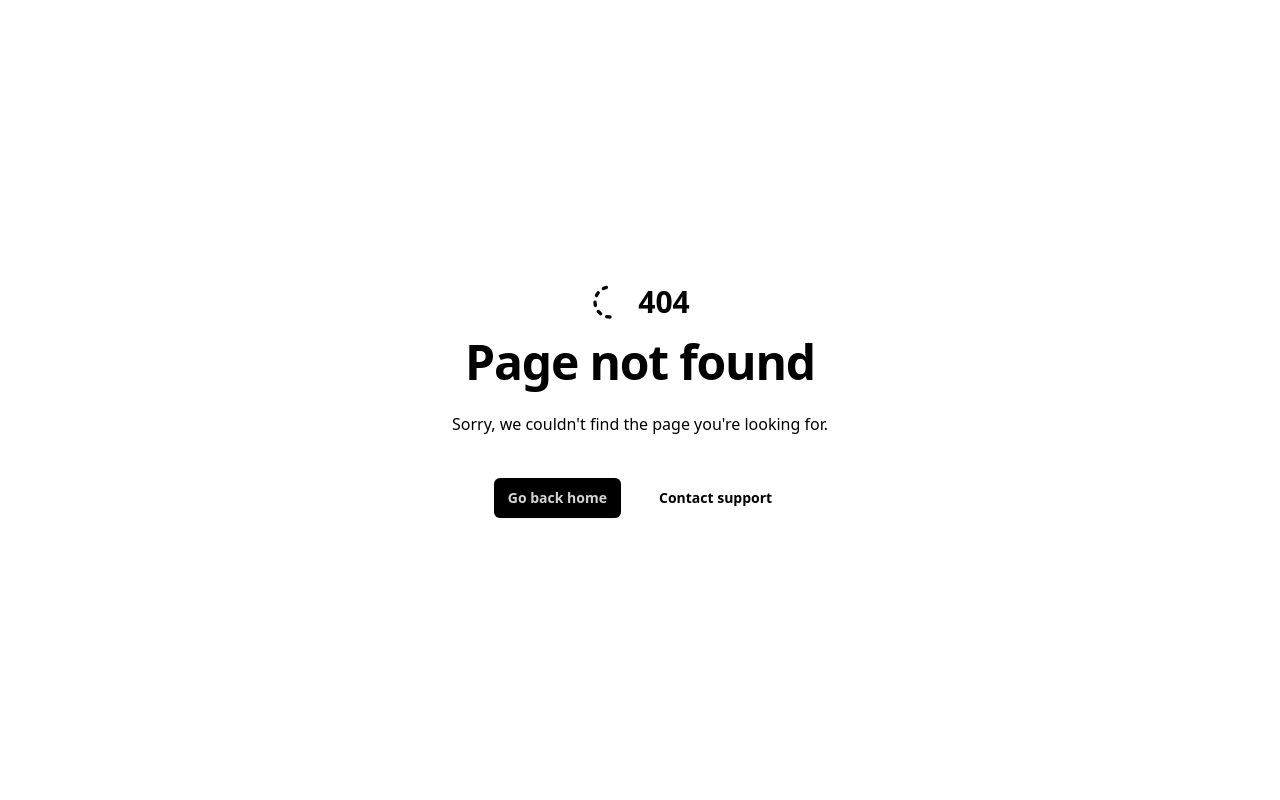
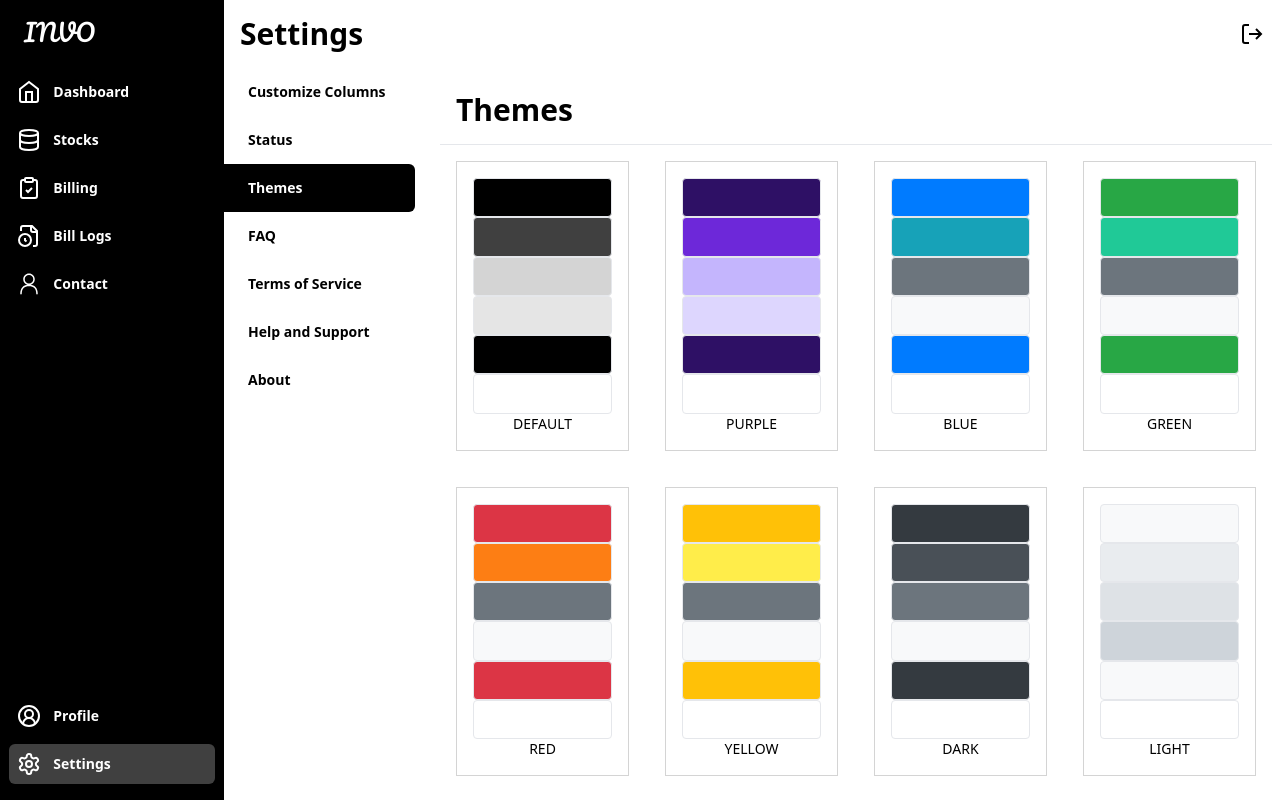
Before and after one commit to nikhitkumar00/INVO_V2, a Next.js app: page /settings/themes in a window 1280 px wide. Before the commit this address had no page. Built offline with nearby package versions, Linux system fonts and the light colour scheme.

Commit message:
Updated Seiings, Added themes

```diff
--- a/app/(main)/settings/appearance/page.tsx
+++ /dev/null
@@ -1,64 +0,0 @@
-"use client";
-import { Switch } from "@/components/switch";
-import Header from "../../_components/Header";
-import { useEffect, useState } from "react";
-
-type CssVars = {
-  "--primary-color": string;
-  "--secondary-color": string;
-  "--tertiary-color": string;
-  "--quartinary-color": string;
-  "--background-color": string;
-  [key: string]: string;
-};
-
-const Appearance = () => {
-  const [cssVars, setCssVars] = useState<CssVars>({
-    "--primary-color": "#000000",
-    "--secondary-color": "#404040",
-    "--tertiary-color": "#d4d4d4",
-    "--quartinary-color": "#e5e5e5",
-    "--background-color": "#ffffff",
-  });
-
-  const changeColors = () => {
-    if (cssVars["--background-color"] === "#ffffff") {
-      setCssVars({
-        "--primary-color": "#ffffff",
-        "--secondary-color": "#404040",
-        "--tertiary-color": "#d4d4d4",
-        "--quartinary-color": "#e5e5e5",
-        "--navbar-color": "#000000",
-        "--background-color": "#000000",
-      });
-    } else {
-      setCssVars({
-        "--primary-color": "#000000",
-        "--secondary-color": "#404040",
-        "--tertiary-color": "#d4d4d4",
-        "--quartinary-color": "#e5e5e5",
-        "--navbar-color": "#000000",
-        "--background-color": "#ffffff",
-      });
-    }
-  };
-
-  useEffect(() => {
-    const root = document.documentElement;
-    Object.keys(cssVars).forEach((key) => {
-      (root.style as any).setProperty(key, cssVars[key]);
-    });
-  }, [cssVars]);
-
-  return (
-    <>
-      <Header title="Themes" />
-      <hr />
-      <div className="flex gap-96 p-8">
-        <div className="text-lg">Dark Mode</div>
-        <Switch onClick={changeColors} />
-      </div>
-    </>
-  );
-};
-export default Appearance;
--- a/app/(main)/settings/layout.tsx
+++ b/app/(main)/settings/layout.tsx
@@ -19,8 +19,8 @@ export default function RootLayout({
       link: "/settings/status",
     },
     {
-      name: "Appearance",
-      link: "/settings/appearance",
+      name: "Themes",
+      link: "/settings/themes",
     },
     {
       name: "FAQ",
--- /dev/null
+++ b/app/(main)/settings/themes/page.tsx
@@ -0,0 +1,158 @@
+"use client";
+import { toast } from "sonner";
+import Header from "../../_components/Header";
+
+type theme = {
+  name: string;
+  "--primary-color": string;
+  "--secondary-color": string;
+  "--tertiary-color": string;
+  "--quartinary-color": string;
+  "--navbar-color": string;
+  "--background-color": string;
+};
+
+const Themes = () => {
+  const data: theme[] = [
+    {
+      name: "Default",
+      "--primary-color": "#000000",
+      "--secondary-color": "#404040",
+      "--tertiary-color": "#d4d4d4",
+      "--quartinary-color": "#e5e5e5",
+      "--navbar-color": "#000000",
+      "--background-color": "#ffffff",
+    },
+    {
+      name: "Purple",
+      "--primary-color": "#2e1065",
+      "--secondary-color": "#6d28d9",
+      "--tertiary-color": "#c4b5fd",
+      "--quartinary-color": "#ddd6fe",
+      "--navbar-color": "#2e1065",
+      "--background-color": "#ffffff",
+    },
+    {
+      name: "Blue",
+      "--primary-color": "#007bff",
+      "--secondary-color": "#17a2b8",
+      "--tertiary-color": "#6c757d",
+      "--quartinary-color": "#f8f9fa",
+      "--navbar-color": "#007bff",
+      "--background-color": "#ffffff",
+    },
+    {
+      name: "Green",
+      "--primary-color": "#28a745",
+      "--secondary-color": "#20c997",
+      "--tertiary-color": "#6c757d",
+      "--quartinary-color": "#f8f9fa",
+      "--navbar-color": "#28a745",
+      "--background-color": "#ffffff",
+    },
+    {
+      name: "Red",
+      "--primary-color": "#dc3545",
+      "--secondary-color": "#fd7e14",
+      "--tertiary-color": "#6c757d",
+      "--quartinary-color": "#f8f9fa",
+      "--navbar-color": "#dc3545",
+      "--background-color": "#ffffff",
+    },
+    {
+      name: "Yellow",
+      "--primary-color": "#ffc107",
+      "--secondary-color": "#ffed4a",
+      "--tertiary-color": "#6c757d",
+      "--quartinary-color": "#f8f9fa",
+      "--navbar-color": "#ffc107",
+      "--background-color": "#ffffff",
+    },
+    {
+      name: "Dark",
+      "--primary-color": "#343a40",
+      "--secondary-color": "#495057",
+      "--tertiary-color": "#6c757d",
+      "--quartinary-color": "#f8f9fa",
+      "--navbar-color": "#343a40",
+      "--background-color": "#ffffff",
+      },
+    {
+      name: "Light",
+      "--primary-color": "#f8f9fa",
+      "--secondary-color": "#e9ecef",
+      "--tertiary-color": "#dee2e6",
+      "--quartinary-color": "#ced4da",
+      "--navbar-color": "#f8f9fa",
+      "--background-color": "#ffffff",
+    }
+  ];
+  return (
+    <div className="flex h-full w-full flex-col">
+      <Header title="Themes" />
+      <hr />
+      <div className="grid flex-grow grid-cols-4 gap-1 rounded-md">
+        {data.map((theme, index) => (
+          <div
+            key={index}
+            className="m-4 flex cursor-pointer flex-col items-center justify-between border border-tertiary p-4 duration-200 hover:scale-110"
+            onClick={() => {
+              document.documentElement.style.setProperty(
+                "--primary-color",
+                theme["--primary-color"],
+              );
+              document.documentElement.style.setProperty(
+                "--secondary-color",
+                theme["--secondary-color"],
+              );
+              document.documentElement.style.setProperty(
+                "--tertiary-color",
+                theme["--tertiary-color"],
+              );
+              document.documentElement.style.setProperty(
+                "--quartinary-color",
+                theme["--quartinary-color"],
+              );
+              document.documentElement.style.setProperty(
+                "--navbar-color",
+                theme["--navbar-color"],
+              );
+              document.documentElement.style.setProperty(
+                "--background-color",
+                theme["--background-color"],
+              );
+              toast.info("Theme Changed to " + theme.name);
+            }}
+          >
+            <div
+              style={{ backgroundColor: theme["--primary-color"] }}
+              className="w-full flex-1 rounded border"
+            ></div>
+            <div
+              style={{ backgroundColor: theme["--secondary-color"] }}
+              className="w-full flex-1 rounded border"
+            ></div>
+            <div
+              style={{ backgroundColor: theme["--tertiary-color"] }}
+              className="w-full flex-1 rounded border"
+            ></div>
+            <div
+              style={{ backgroundColor: theme["--quartinary-color"] }}
+              className="w-full flex-1 rounded border"
+            ></div>
+            <div
+              style={{ backgroundColor: theme["--navbar-color"] }}
+              className="w-full flex-1 rounded border"
+            ></div>
+            <div
+              style={{ backgroundColor: theme["--background-color"] }}
+              className="w-full flex-1 rounded border"
+            ></div>
+            <p className="text-sm font-medium uppercase">{theme.name}</p>
+          </div>
+        ))}
+      </div>
+    </div>
+  );
+};
+export default Themes;
```
